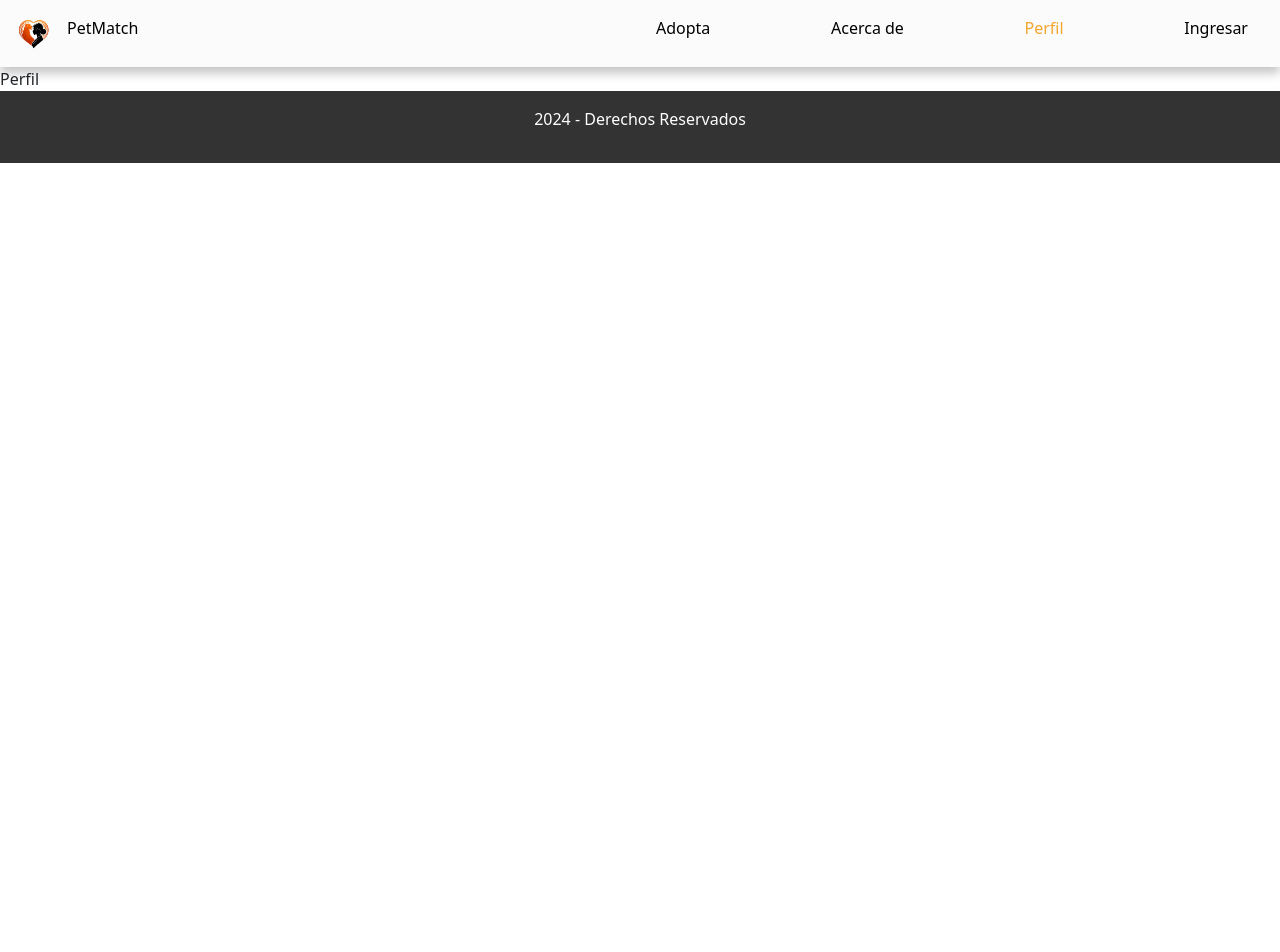
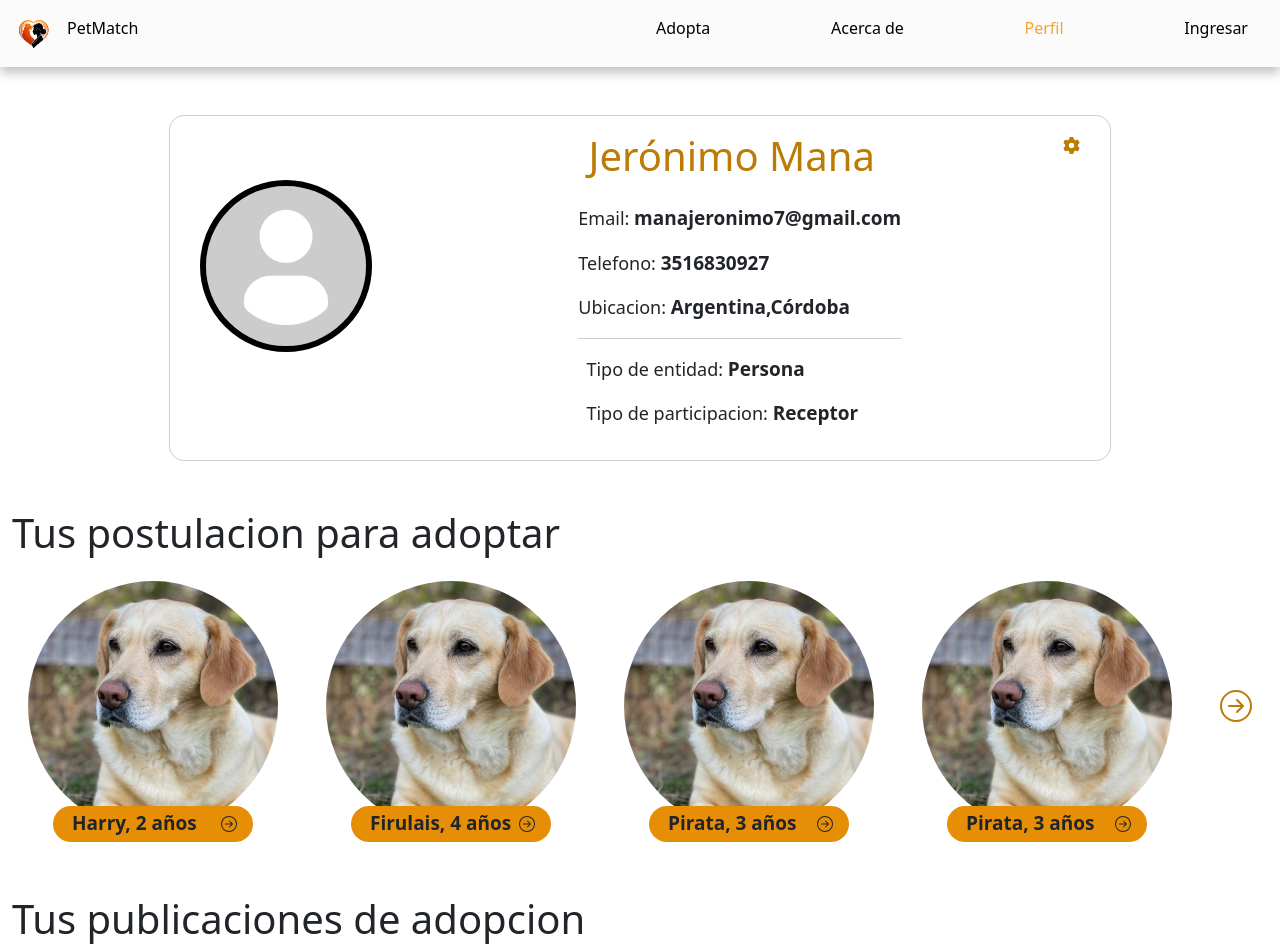
Before and after one commit to alber748/pet-match-front, a React (Vite) app: page /perfil in a window 1280 px wide. Shown: the top 952 px of the page. Before the commit the page ends 800 px from the top, so only its background shows below. Built offline with nearby package versions, Linux system fonts and the light colour scheme.

Commit message:
create perfil

```diff
--- a/src/app/Pages/Perfil/Perfil.tsx
+++ b/src/app/Pages/Perfil/Perfil.tsx
@@ -1,6 +1,23 @@
+//Components
+import { InfoAdopciones } from "./components/InfoAdopciones"
 
+import { InformacionPerfil } from "./components/InformacionPerfil"
 export const Perfil = () => {
   return (
-    <div>Perfil</div>
+    <div className="container-xxl">
+      <div className="mx-auto w-75">
+        <InformacionPerfil />
+      </div>
+      <div className="mb-5">
+        <InfoAdopciones
+          title="Tus postulacion para adoptar"
+        />
+      </div>
+      <div className="mb-5">
+        <InfoAdopciones
+          title="Tus publicaciones de adopcion"
+        />
+      </div>
+    </div>
   )
 }
--- /dev/null
+++ b/src/app/Pages/Perfil/components/InfoAdopciones.tsx
@@ -0,0 +1,97 @@
+import { useState } from "react"
+
+
+
+//Components
+import { CardPerro } from "../../../components/CardPerro"
+//Assets
+import perroEjemplo from "../../../../assets/perro-ejemplo.jpeg"
+
+interface Iadopciones {
+    title: string
+}
+
+const catalogo = [
+    {
+        id: 1,
+        nombre: 'Harry',
+        edad: 2,
+        raza: 'Chihuahua',
+        fotos: [
+            perroEjemplo,
+            'https://images.dog.ceo/breeds/chihuahua/n02085620_10131.jpg',
+            'https://images.dog.ceo/breeds/chihuahua/n02085620_10158.jpg'
+        ],
+        descripcion: 'Es un perro muy jugueton y cariñoso'
+    },
+    {
+        id: 2,
+        nombre: 'Firulais',
+        edad: 4,
+        raza: 'Pastor Aleman',
+        fotos: [
+            perroEjemplo,
+            'https://images.dog.ceo/breeds/germanshepherd/n02106662_10131.jpg',
+            'https://images.dog.ceo/breeds/germanshepherd/n02106662_10147.jpg'
+        ],
+        descripcion: 'Es un perro muy jugueton y cariñoso'
+    },
+    {
+        id: 3,
+        nombre: 'Pirata',
+        edad: 3,
+        raza: 'Labrador',
+        fotos: [
+            perroEjemplo,
+            'https://images.dog.ceo/breeds/labrador/n02099712_10131.jpg',
+            'https://images.dog.ceo/breeds/labrador/n02099712_10147.jpg'
+        ],
+        descripcion: 'Es un perro muy jugueton y cariñoso'
+    },
+    {
+        id: 4,
+        nombre: 'Pirata',
+        edad: 3,
+        raza: 'Labrador',
+        fotos: [
+            perroEjemplo,
+            'https://images.dog.ceo/breeds/labrador/n02099712_10131.jpg',
+            'https://images.dog.ceo/breeds/labrador/n02099712_10147.jpg'
+        ],
+        descripcion: 'Es un perro muy jugueton y cariñoso'
+    }, {
+        id: 5,
+        nombre: 'Pirata',
+        edad: 3,
+        raza: 'Labrador',
+        fotos: [
+            perroEjemplo,
+            'https://images.dog.ceo/breeds/labrador/n02099712_10131.jpg',
+            'https://images.dog.ceo/breeds/labrador/n02099712_10147.jpg'
+        ],
+        descripcion: 'Es un perro muy jugueton y cariñoso'
+    }
+]
+
+export const InfoAdopciones = ({ title }: Iadopciones) => {
+    const [mostrasPerros, setMostrarPerros] = useState(false)
+
+    const handleMostrarPerros = (): void => {
+        setMostrarPerros(prevState => !prevState)
+    }
+    return (
+        <div>
+            <h1>{title}</h1>
+            <div className={`d-flex align-items-center p-3 gap-5  ${!mostrasPerros ? "overflow-hidden" : "flex-wrap"}`}>
+                {!mostrasPerros ? catalogo.slice(0, 4).map((perro) => (
+                    <CardPerro key={perro.id} perro={perro} />
+                )) : catalogo.map((perro) => (
+                    <CardPerro key={perro.id} perro={perro} />
+                ))}
+                {!mostrasPerros ? <svg xmlns="http://www.w3.org/2000/svg" width="36" height="36" fill="#bb7b04" className="bi bi-arrow-right-circle" viewBox="0 0 16 16" onClick={handleMostrarPerros}>
+                    <path fill-rule="evenodd" d="M1 8a7 7 0 1 0 14 0A7 7 0 0 0 1 8m15 0A8 8 0 1 1 0 8a8 8 0 0 1 16 0M4.5 7.5a.5.5 0 0 0 0 1h5.793l-2.147 2.146a.5.5 0 0 0 .708.708l3-3a.5.5 0 0 0 0-.708l-3-3a.5.5 0 1 0-.708.708L10.293 7.5z" />
+                </svg> : ""}
+            </div>
+        </div>
+    )
+}
--- /dev/null
+++ b/src/app/Pages/Perfil/components/InformacionPerfil.tsx
@@ -0,0 +1,30 @@
+import { NavLink } from "react-router-dom"
+//Assets
+import logo from "../../../../assets/logo-user.png"
+
+export const InformacionPerfil = () => {
+    return (
+        <div className=" d-flex justify-content-around my-5 p-3 container-info-perfil w-100">
+            <div className="h-100 mt-5  cont-img">
+                <img src={logo} alt="" />
+            </div>
+            <div className="d-flex flex-column align-items-center w-75 position-relative info-perfil">
+                <div className="position-absolute top-0 end-0 ">
+                    <NavLink to="/edit_perfil">
+                        <svg xmlns="http://www.w3.org/2000/svg" viewBox="0 0 512 512" fill="#bb7b04" width={17} height={17}><path d="M495.9 166.6c3.2 8.7 .5 18.4-6.4 24.6l-43.3 39.4c1.1 8.3 1.7 16.8 1.7 25.4s-.6 17.1-1.7 25.4l43.3 39.4c6.9 6.2 9.6 15.9 6.4 24.6c-4.4 11.9-9.7 23.3-15.8 34.3l-4.7 8.1c-6.6 11-14 21.4-22.1 31.2c-5.9 7.2-15.7 9.6-24.5 6.8l-55.7-17.7c-13.4 10.3-28.2 18.9-44 25.4l-12.5 57.1c-2 9.1-9 16.3-18.2 17.8c-13.8 2.3-28 3.5-42.5 3.5s-28.7-1.2-42.5-3.5c-9.2-1.5-16.2-8.7-18.2-17.8l-12.5-57.1c-15.8-6.5-30.6-15.1-44-25.4L83.1 425.9c-8.8 2.8-18.6 .3-24.5-6.8c-8.1-9.8-15.5-20.2-22.1-31.2l-4.7-8.1c-6.1-11-11.4-22.4-15.8-34.3c-3.2-8.7-.5-18.4 6.4-24.6l43.3-39.4C64.6 273.1 64 264.6 64 256s.6-17.1 1.7-25.4L22.4 191.2c-6.9-6.2-9.6-15.9-6.4-24.6c4.4-11.9 9.7-23.3 15.8-34.3l4.7-8.1c6.6-11 14-21.4 22.1-31.2c5.9-7.2 15.7-9.6 24.5-6.8l55.7 17.7c13.4-10.3 28.2-18.9 44-25.4l12.5-57.1c2-9.1 9-16.3 18.2-17.8C227.3 1.2 241.5 0 256 0s28.7 1.2 42.5 3.5c9.2 1.5 16.2 8.7 18.2 17.8l12.5 57.1c15.8 6.5 30.6 15.1 44 25.4l55.7-17.7c8.8-2.8 18.6-.3 24.5 6.8c8.1 9.8 15.5 20.2 22.1 31.2l4.7 8.1c6.1 11 11.4 22.4 15.8 34.3zM256 336a80 80 0 1 0 0-160 80 80 0 1 0 0 160z" /></svg>
+                    </NavLink>
+                </div>
+                <h1 className="me-3">Jerónimo Mana</h1>
+                <div className="mt-3 info-top">
+                    <p>Email: <span>manajeronimo7@gmail.com</span></p>
+                    <p>Telefono: <span>3516830927</span></p>
+                    <p>Ubicacion: <span>Argentina,Córdoba</span></p>
+                </div>
+                <div className=" mt-3 info-bottom">
+                    <p>Tipo de entidad: <span>Persona</span></p>
+                    <p>Tipo de participacion: <span>Receptor</span></p>
+                </div>
+            </div>
+        </div>
+    )
+}
--- a/src/index.css
+++ b/src/index.css
@@ -129,9 +129,10 @@ footer {
   }
 }
 
-.error-mesage{
+.error-mesage {
   top: 42%;
 }
+
 .element-form-login {
   height: 40px;
   border: none;
@@ -537,14 +538,58 @@ footer {
   }
 }
 
-.cursor-pointer{
+.cursor-pointer {
   cursor: pointer;
 }
 
-p .cursor-pointer:hover{
+p .cursor-pointer:hover {
   opacity: 0.7;
   text-decoration: underline;
 }
+
+/* Perfil */
+
+.container-info-perfil {
+  border: 1px solid #cecdcd;
+  border-radius: 15px;
+
+  & .cont-img {
+    border-radius: 150px;
+    border: 6px solid rgb(0, 0, 0);
+
+    & img {
+      width: 160px;
+      opacity: 0.2;
+    }
+  }
+
+  & .info-perfil {
+
+    & h1 {
+      color: #bb7b04;
+
+    }
+    & p{
+      font-size: 18px;
+      & span{
+        font-size: 19px;
+        font-weight: 600;
+      }
+    }
+
+    & .info-top {
+      border-bottom: 1px solid #cecdcd;
+    }
+    & .info-bottom {
+      margin-right: 35px;
+    }
+  }
+}
+
+.container-card-dogs{
+  height: auto;
+}
+
 @media (min-width: 1400px) {
   .separador {
     max-height: 250px;
```
